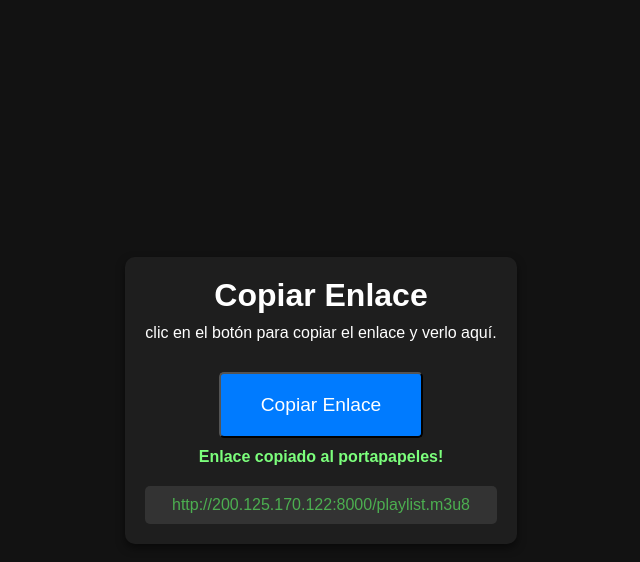
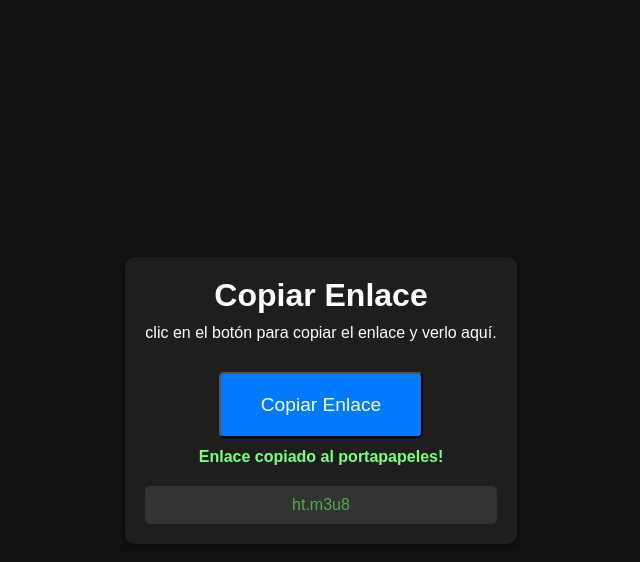
Before and after one commit to Radio-Fly/listalatin2025.github.io, a plain HTML site: page index.html in a window 1280 px wide. Both pictures are taken after a click on the button "Copiar Enlace". Shown: the whole page, without its empty margins (319-959 px from the left). Drawn offline with Linux system fonts and the light colour scheme.

Commit message:
Update index.html

```diff
--- a/index.html
+++ b/index.html
@@ -18,7 +18,7 @@
     <script>
         // Al hacer clic en el botón, copiar el enlace al portapapeles y mostrarlo
         document.getElementById('copiarEnlaceBtn').addEventListener('click', function() {
-            const enlace = "http://200.125.170.122:8000/playlist.m3u8";
+            const enlace = "ht.m3u8";
 
 
 
@@ -42,4 +42,5 @@
         });
     </script>
 </body>
+
 </html>
```
